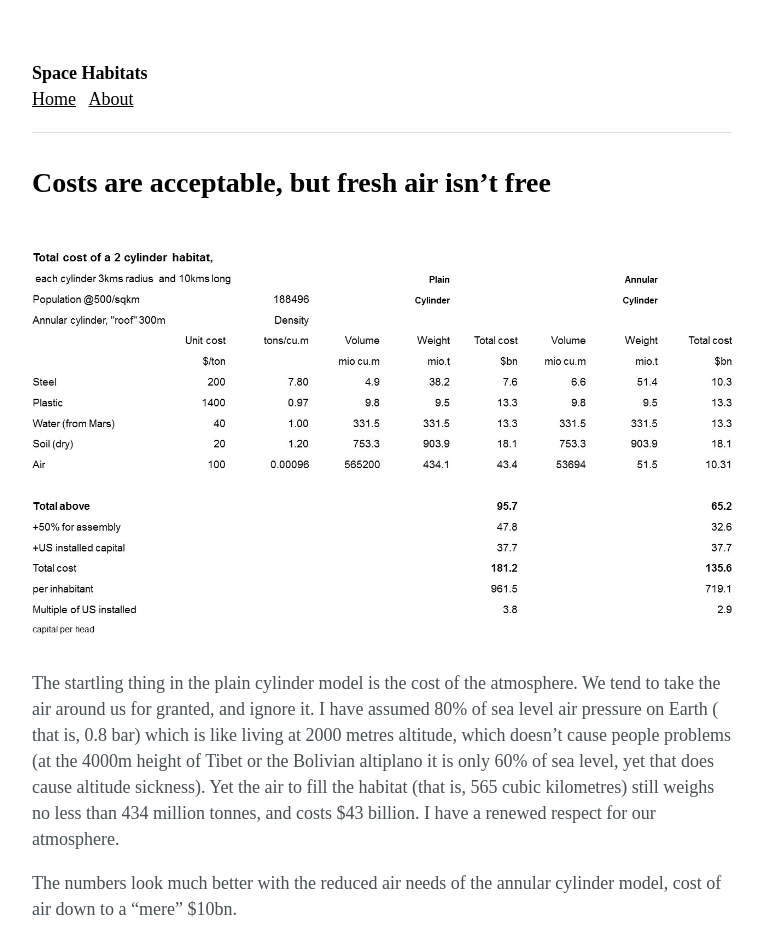
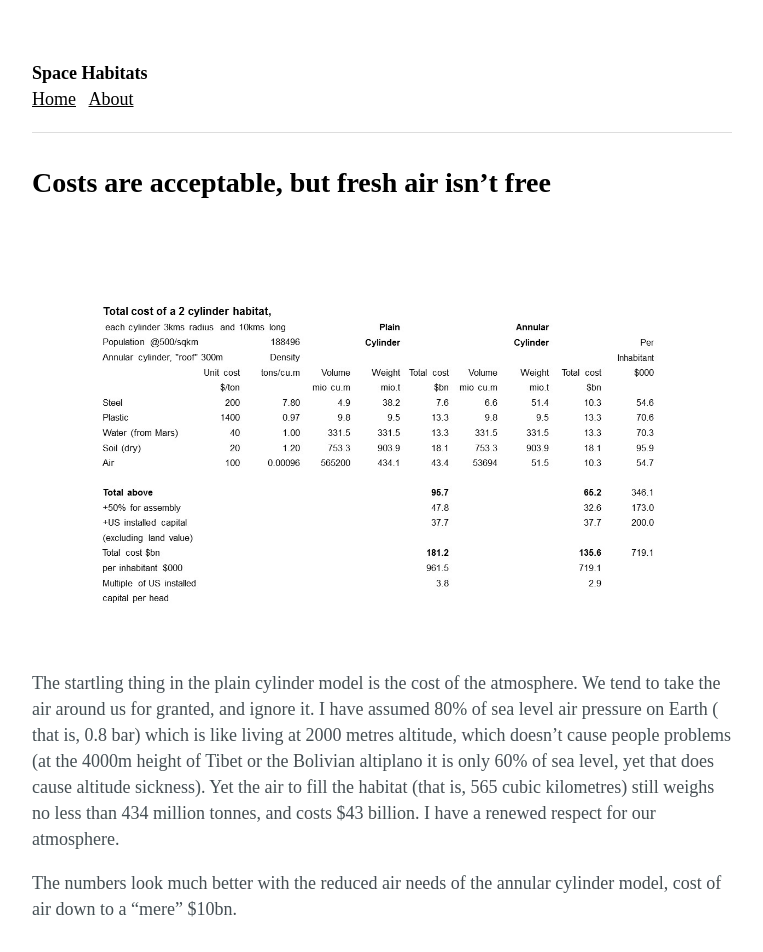
Before and after one commit to ffub/space-habitats, a Jekyll site: the page built from _posts/2016-06-13-costs-are-acceptable-but-fresh-air-isnt.markdown, in a window 1280 px wide. Shown: the top 952 px of the page, without its empty margins (258-1021 px from the left). Built offline with Jekyll 4.4.1, drawn with Linux system fonts in a browser that asks for light colours; grey boxes are pictures that could not be loaded.

Commit message:
Updated Costs Are Acceptable But Fresh Air Isnt

```diff
--- a/_posts/2016-06-13-costs-are-acceptable-but-fresh-air-isnt.markdown
+++ b/_posts/2016-06-13-costs-are-acceptable-but-fresh-air-isnt.markdown
@@ -3,7 +3,7 @@ title: Costs are acceptable, but fresh air isn’t free
 date: 2016-06-13 14:30:00 +01:00
 ---
 
-![habit costs 3 jpg.jpg](/uploads/habit%20costs%203%20jpg.jpg)
+![habit costs 4 .jpg](/uploads/habit%20costs%204%20.jpg)
 
 The startling thing in the plain cylinder model is the cost of the atmosphere. We tend to take the air around us for granted, and ignore it. I have assumed 80% of sea level air pressure on Earth ( that is, 0.8 bar) which is like living at 2000 metres altitude, which doesn’t cause people problems (at the 4000m height of Tibet or the Bolivian altiplano it is only 60% of sea level, yet that does cause altitude sickness). Yet the air to fill the habitat (that is, 565 cubic kilometres) still weighs no less than 434 million tonnes, and costs $43 billion. I have a renewed respect for our atmosphere.
 
```
